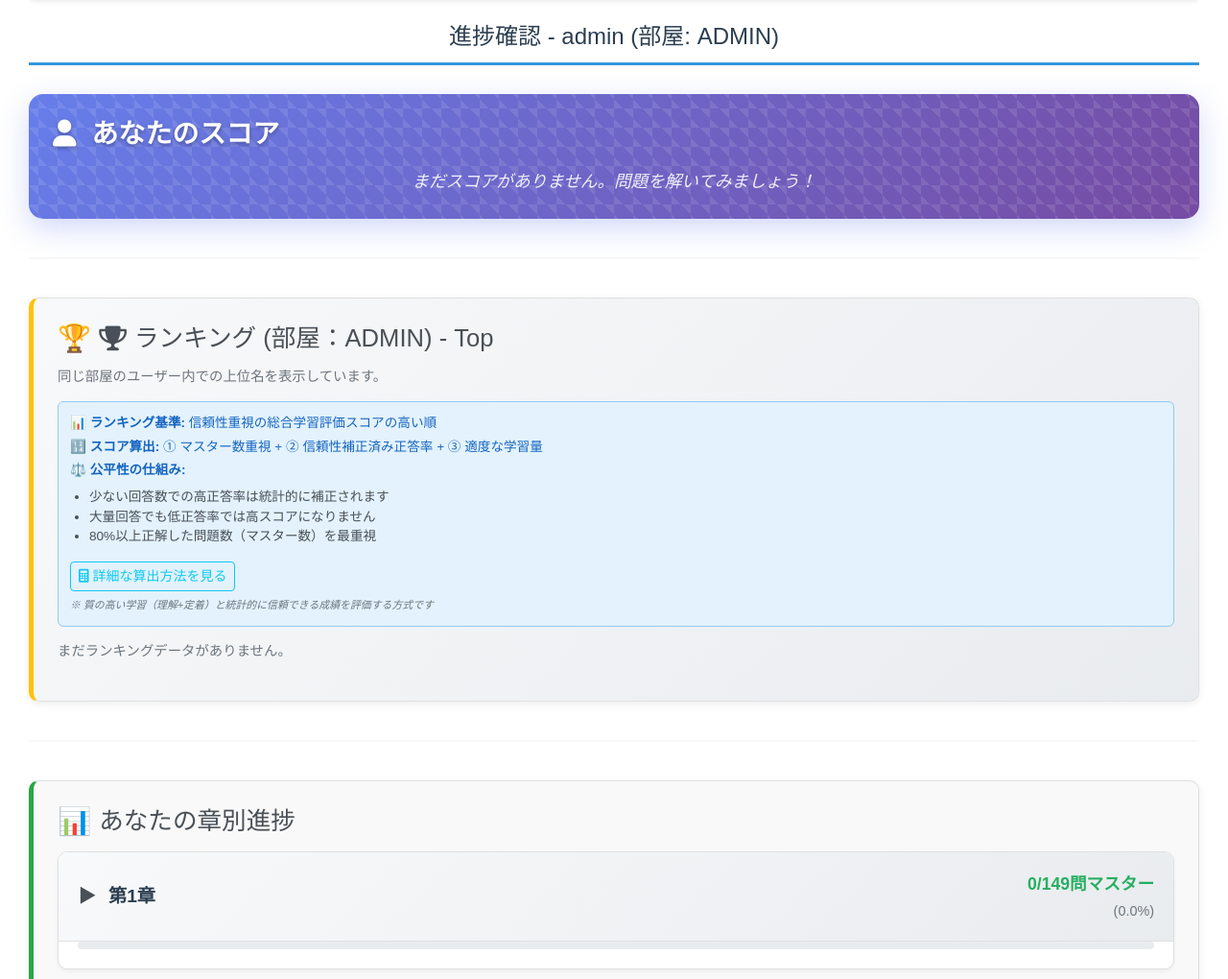
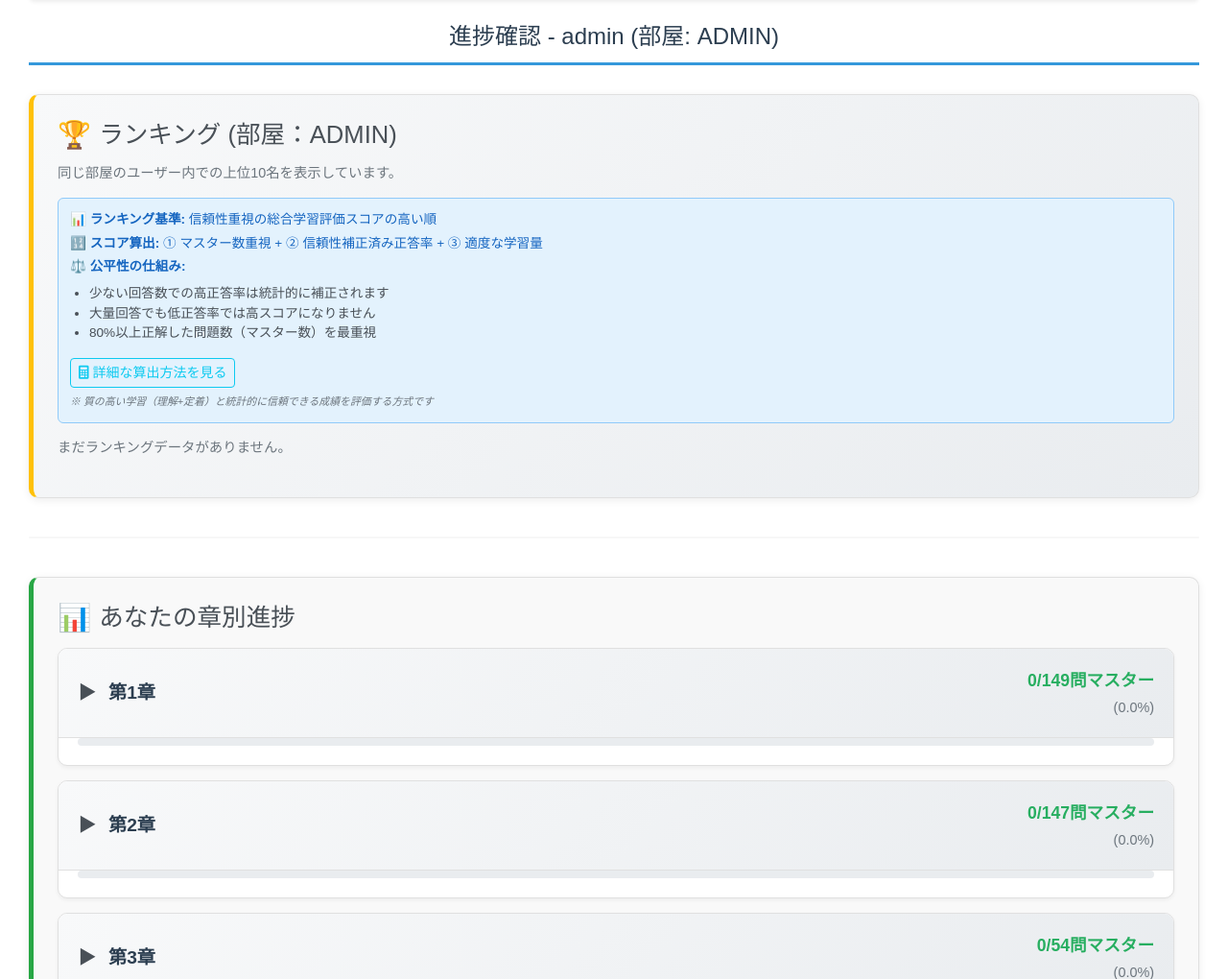
Before and after one commit to Boni8WH/SSWordbook, a Flask app: page /progress in a window 1280 px wide. Shown: the part 118-1138 px from the top of the page at 96% size. Run offline with Flask 3, Linux system fonts and the light colour scheme; the visitor is signed in with stand-in values (Sample User, id 1).

Commit message:
Add files via upload

```diff
--- a/templates/progress.html
+++ b/templates/progress.html
@@ -5,46 +5,10 @@
 <section class="progress-section">
     <h2>進捗確認 - {{ current_user.username }} (部屋: {{ current_user.room_number }})</h2>
 
-    <div class="personal-score-container">
-        <h3><i class="fas fa-user"></i> あなたのスコア</h3>
-        {% if current_user_score %}
-        <div class="personal-score-grid">
-            <div class="score-card main-score">
-                <div class="score-label">総合スコア</div>
-                <div class="score-value primary">{{ current_user_score.comprehensive_score|round(1) }}</div>
-                <div class="score-subtitle">統計的信頼性を考慮した総合評価</div>
-            </div>
-
-            <div class="score-card">
-                <div class="score-label">マスター数</div>
-                <div class="score-value">{{ current_user_score.mastered_count }}</div>
-                <div class="score-subtitle">/ {{ current_user_score.total_questions_for_room }}問</div>
-            </div>
-
-            <div class="score-card">
-                <div class="score-label">正答率</div>
-                <div class="score-value">{{ current_user_score.accuracy_rate|round(1) }}%</div>
-                <div class="score-subtitle">{{ current_user_score.total_correct }}/{{ current_user_score.total_attempts }}回</div>
-            </div>
-
-            <div class="score-card">
-                <div class="score-label">網羅率</div>
-                <div class="score-value">{{ current_user_score.coverage_rate|round(1) }}%</div>
-                <div class="score-subtitle">全問題に対するマスター率</div>
-            </div>
-        </div>
-        {% else %}
-        <p class="no-score-message">まだスコアがありません。問題を解いてみましょう！</p>
-        {% endif %}
-    </div>
-
-    <!-- セクション間の仕切り -->
-    <hr style="margin: 40px 0; border: none; border-top: 2px solid #e0e0e0; border-radius: 1px;">
-
     <!-- ランキングセクション -->
     <div class="ranking-container">
-        <h3><i class="fas fa-trophy"></i> ランキング (部屋：{{ current_user.room_number }}) - Top{{ ranking_display_count }}</h3>
-        <p>同じ部屋のユーザー内での上位{{ ranking_display_count }}名を表示しています。</p>
+        <h3>ランキング (部屋：{{ current_user.room_number }})</h3>
+        <p>同じ部屋のユーザー内での上位10名を表示しています。</p>
         <div class="ranking-criteria">
             <p><strong>📊 ランキング基準:</strong> 信頼性重視の総合学習評価スコアの高い順</p>
             <p><strong>🔢 スコア算出:</strong> ① マスター数重視 + ② 信頼性補正済み正答率 + ③ 適度な学習量</p>
@@ -61,7 +25,7 @@
             </p>
             <p><small style="color: #6c757d;">※ 質の高い学習（理解+定着）と統計的に信頼できる成績を評価する方式です</small></p>
         </div>
-        {% if top_ranking %}
+        {% if top_10_ranking %}
         <div class="table-responsive">
             <table class="table table-striped table-sm">
                 <thead class="table-dark">
@@ -76,15 +40,10 @@
                     </tr>
                 </thead>
                 <tbody>
-                    {% for entry in top_ranking %}
-                    <tr {% if entry.username == current_user.username %}class="current-user-row"{% endif %}>
+                    {% for entry in top_10_ranking %}
+                    <tr>
                         <td>{{ loop.index }}</td>
-                        <td>
-                            {{ entry.username }}
-                            {% if entry.username == current_user.username %}
-                            <span class="badge bg-primary ms-1">あなた</span>
-                            {% endif %}
-                        </td>
+                        <td>{{ entry.username }}</td>
                         <td>{{ entry.total_attempts }}</td>
                         <td>{{ entry.total_correct }}</td>
                         <td>{{ entry.accuracy_rate|round(1) }}%</td>
```
Also changed, not shown: templates/admin.html (+5 -17 lines).
